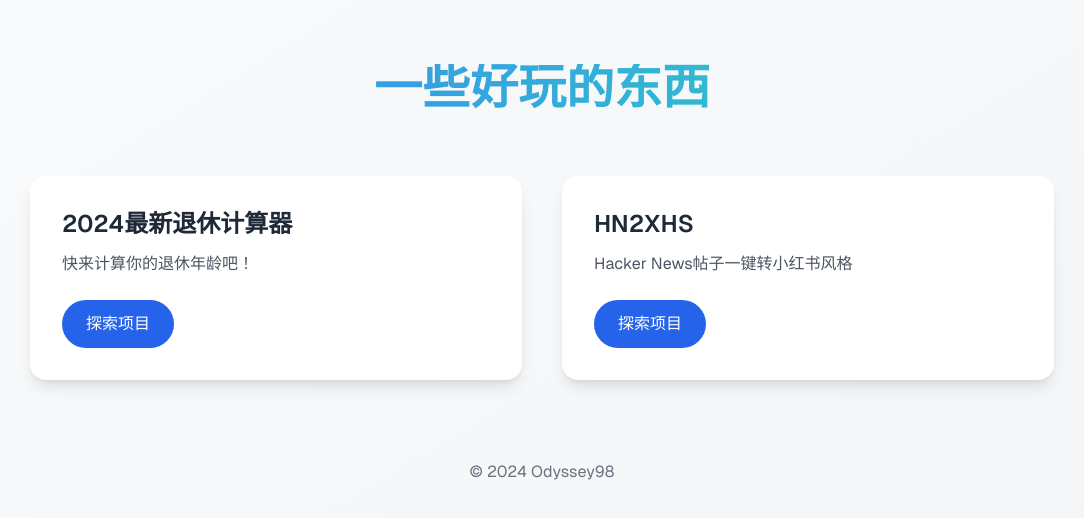
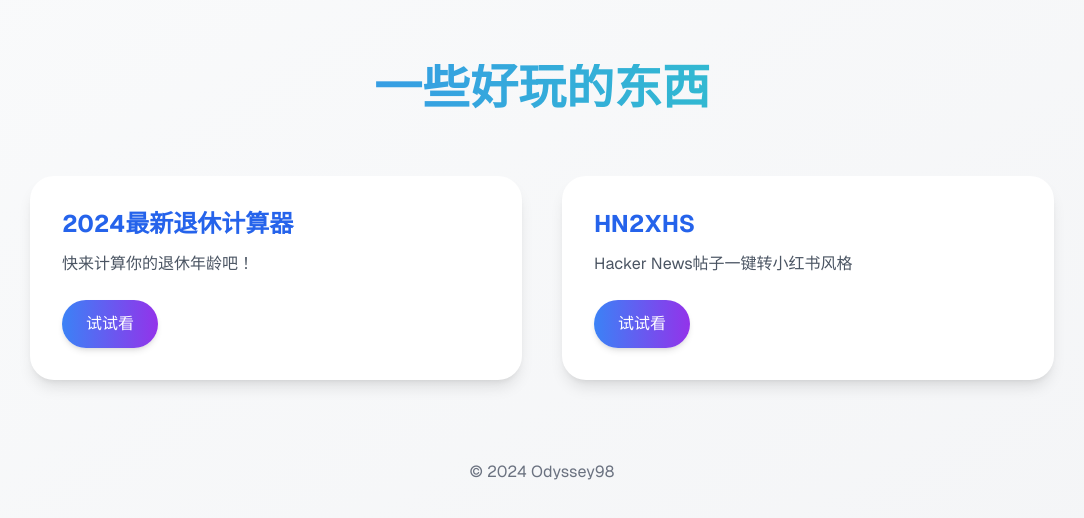
Before and after one commit to Odyssey98/chatgptnb-portfolio, a Next.js app: page / in a window 1280 px wide. Shown: the top 518 px of the page, without its empty margins (98-1182 px from the left). Built offline with nearby package versions, Linux system fonts and the light colour scheme.

Commit message:
fix: 样式更改

```diff
--- a/src/app/page.tsx
+++ b/src/app/page.tsx
@@ -16,13 +16,13 @@ export default function Home() {
           {projects.map((project, index) => (
             <div
               key={index}
-              className="bg-white dark:bg-gray-800 overflow-hidden shadow-lg rounded-2xl hover:shadow-2xl transition-shadow duration-300"
+              className="bg-white dark:bg-gray-800 overflow-hidden shadow-lg rounded-3xl hover:shadow-2xl transition-all duration-300 transform hover:-translate-y-2"
             >
               <div className="p-8">
-                <h3 className="text-2xl font-semibold mb-3">{project.name}</h3>
+                <h3 className="text-2xl font-bold mb-3 text-blue-600 dark:text-blue-400">{project.name}</h3>
                 <p className="text-gray-600 dark:text-gray-400 mb-6">{project.description}</p>
-                <Link href={project.url} className="inline-block px-6 py-3 bg-blue-600 text-white rounded-full hover:bg-blue-700 transition-colors duration-300">
-                  探索项目
+                <Link href={project.url} className="inline-block px-6 py-3 bg-gradient-to-r from-blue-500 to-purple-600 text-white rounded-full hover:from-blue-600 hover:to-purple-700 transition-all duration-300 shadow-md hover:shadow-lg">
+                  试试看
                 </Link>
               </div>
             </div>
```
